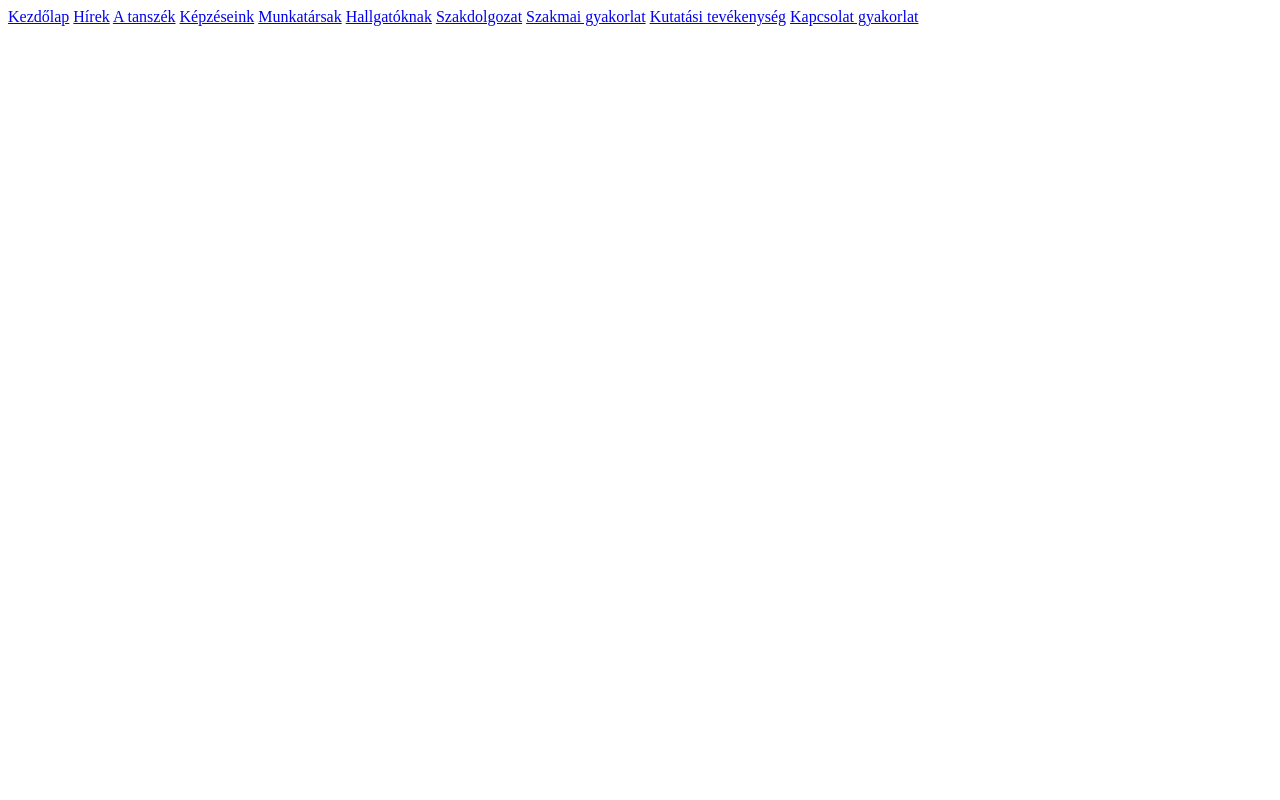
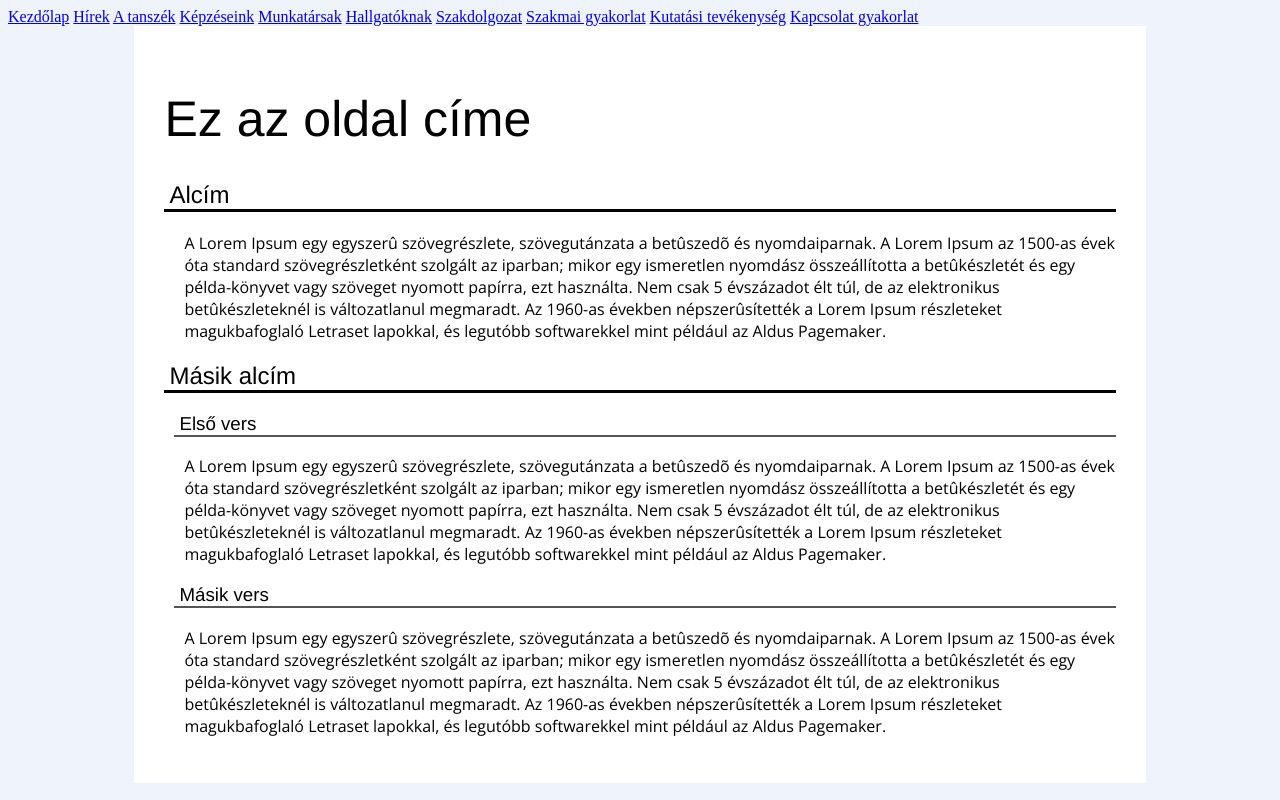
Before and after one commit to tothambrus11/ggyt, a PHP site: page / in a window 1280 px wide. Run offline with PHP 8.4, Linux system fonts and the light colour scheme.

Commit message:
Címek, bekezdések, oldal conatiner CSS

```diff
--- a/index.php
+++ b/index.php
@@ -6,10 +6,33 @@
 <head>
 	<meta charset="utf-8">
 	<title>Kezdőlap</title>
+	<link rel="stylesheet" type="text/css" href="style.css">
 </head>
 <body>
 	<?php
 		include("menu.php");
 	?>
+
+	<div class="page-container">
+		<h1>Ez az oldal címe</h1>
+		<h2>Alcím</h2>
+		<p>
+			A Lorem Ipsum egy egyszerû szövegrészlete, szövegutánzata a betûszedõ és nyomdaiparnak. A Lorem Ipsum az 1500-as évek óta standard szövegrészletként szolgált az iparban; mikor egy ismeretlen nyomdász összeállította a betûkészletét és egy példa-könyvet vagy szöveget nyomott papírra, ezt használta. Nem csak 5 évszázadot élt túl, de az elektronikus betûkészleteknél is változatlanul megmaradt. Az 1960-as években népszerûsítették a Lorem Ipsum részleteket magukbafoglaló Letraset lapokkal, és legutóbb softwarekkel mint például az Aldus Pagemaker.
+
+		</p>
+		<h2>Másik alcím</h2>
+		<h3>Első vers</h3>
+		<p>
+			A Lorem Ipsum egy egyszerû szövegrészlete, szövegutánzata a betûszedõ és nyomdaiparnak. A Lorem Ipsum az 1500-as évek óta standard szövegrészletként szolgált az iparban; mikor egy ismeretlen nyomdász összeállította a betûkészletét és egy példa-könyvet vagy szöveget nyomott papírra, ezt használta. Nem csak 5 évszázadot élt túl, de az elektronikus betûkészleteknél is változatlanul megmaradt. Az 1960-as években népszerûsítették a Lorem Ipsum részleteket magukbafoglaló Letraset lapokkal, és legutóbb softwarekkel mint például az Aldus Pagemaker.
+
+		</p>
+		<h3>Másik vers</h3>
+		<p>
+			A Lorem Ipsum egy egyszerû szövegrészlete, szövegutánzata a betûszedõ és nyomdaiparnak. A Lorem Ipsum az 1500-as évek óta standard szövegrészletként szolgált az iparban; mikor egy ismeretlen nyomdász összeállította a betûkészletét és egy példa-könyvet vagy szöveget nyomott papírra, ezt használta. Nem csak 5 évszázadot élt túl, de az elektronikus betûkészleteknél is változatlanul megmaradt. Az 1960-as években népszerûsítették a Lorem Ipsum részleteket magukbafoglaló Letraset lapokkal, és legutóbb softwarekkel mint például az Aldus Pagemaker.
+
+		</p>
+	</div>
+
+
 </body>
 </html>
--- /dev/null
+++ b/style.css
@@ -0,0 +1,44 @@
+@import url('https://fonts.googleapis.com/css?family=Arimo|Open+Sans');
+
+body{
+	background-color: #eff4fc;
+}
+
+h1, h2, h3, h4, h5, h6{
+	font-weight: 400;
+	font-family: Arimo, sans-serif;
+}
+h1{
+	font-size: 50px;
+}
+h2{
+	font-family: 33px;
+	border-bottom: 3px solid black;
+	padding-left: 5px;
+}
+h3{
+	font-family: 22px;
+	border-bottom: 2px solid #555;
+	margin-left: 10px;
+	padding-left: 5px;
+}
+
+p{
+	font-family: 'open sans', Arial, sans-serif;
+	margin-left: 20px;
+}
+.page-container{
+	width: 80%;
+	margin: 0;
+	margin-left: auto;
+  	margin-right: auto;
+  	background-color: white;
+  	padding: 30px;
+  	box-sizing: border-box;
+}
+@media only screen and (max-width: 800px){
+	.page-container{
+		width: 100%;
+		box-sizing: content-box;
+	}
+}
```
